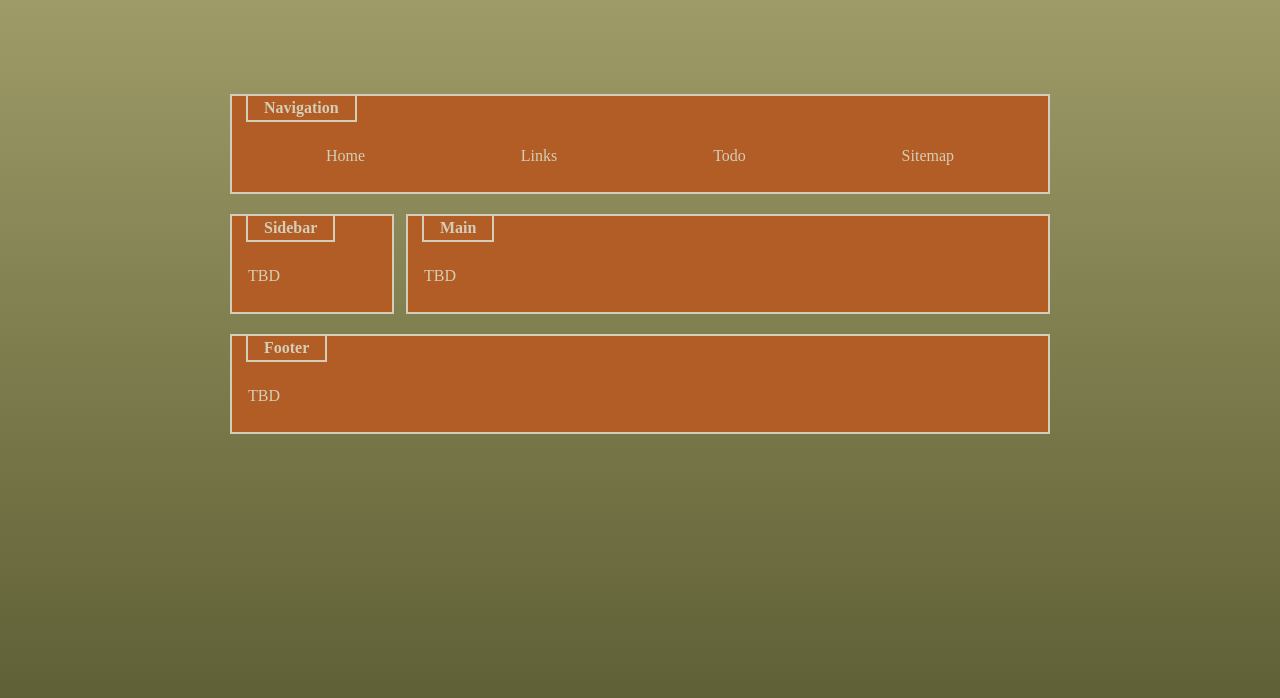
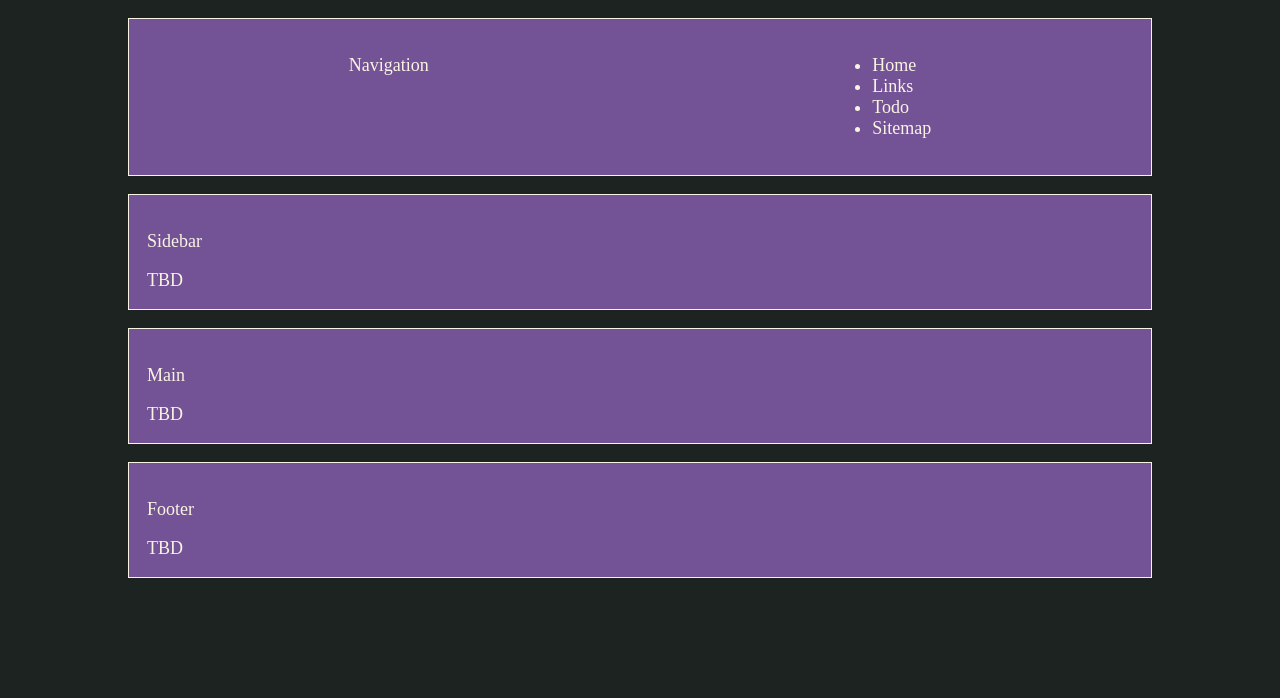
Before and after one commit to codazendev/jgking.dev, an Eleventy site: page content/index.html in a window 1280 px wide. Built offline with nearby package versions, Linux system fonts and the light colour scheme; Eleventy itself is replaced by a stand-in of ours; files that its build step writes are made by us from their sources; a web font is replaced by a local one.

Commit message:
change color scheme

```diff
--- a/css/base.css
+++ b/css/base.css
@@ -32,74 +32,39 @@
 
 :root {
     min-height: 100%;
-    margin: 0 1ch;
+    --dark: oklch(0.248 0.011 176.243);
+    --light: oklch(0.966 0.023 95.96);
+    --content: oklch(0.504 0.11 305.869);
+}
 
-    --text-color: oklch(0.85 0.03 95);
-    --box-background-color: oklch(0.57 0.13 50);
-    --gradient-top-color: oklch(0.68 0.07 105);
-    --gradient-bottom-color: oklch(0.45 0.06 110);
+html {
+    font-family: AdwaitaMono;
+    font-size: 18px;
 }
 
 body {
-    font-family: AdwaitaMono;
-    /* font-size: 18px; */
-    line-height: 1.5;
-    max-width: 102ch;
-    margin: 4lh auto;
-    color: var(--text-color);
-    background: linear-gradient(in oklch 180deg, var(--gradient-top-color) 0.0%, var(--gradient-bottom-color) 100.0%);
+    margin: 0 auto;
+    width: min(1024px, 80%);
+    color: var(--light);
+    background: var(--dark);
+}
+
+nav {
+    display: flex;
+    justify-content: space-around;
+    padding: 2rem 0;
+    background-color: var(--content);
 }
 
 .box {
-    outline: 2px solid;
-    margin-bottom: 1lh;
-    padding: 0 2ch 1lh 2ch;
-    background-color: var(--box-background-color);
-
-    > p:first-child {
-        width: fit-content;
-        outline: 2px solid;
-        margin: 0;
-        margin-bottom: 1lh;
-        padding: 0 2ch;
-        font-weight: bold;
-    }
+    margin: 1rem 0;
+    padding: 1rem;
+    background-color: var(--content);
+    border: 0.1rem solid var(--light);
 }
 
-#navlist {
-    display: flex;
-    justify-content: space-around;
-    list-style-type: none;
-    margin: 0;
-    padding: 0;
-}
-
-#content {
-    display: flex;
-    gap: 2ch;
-}
-
-#sidebar {
-    width: 20ch;
-}
-
-main {
-    width: 80ch;
-}
-
-h1, h2, h3, h4, h5, h6 {
-    /* font-size: 1lh; */
-    width: fit-content;
-}
-
-p {
-    width: fit-content;
-}
-
-
-/* Links */
 a {
-    color: var(--text-color);
+    color: var(--light);
 }
 
 a:link {
```
